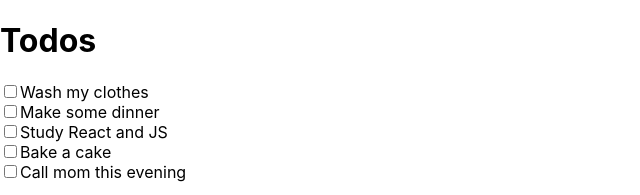
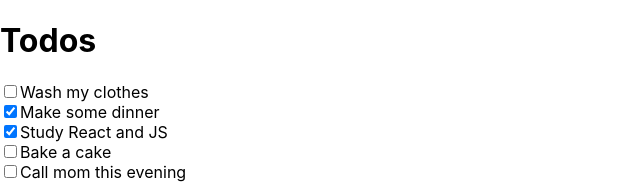
Before and after one commit to takumab/simpleTodoReact, a React (Create React App) app: page / in a window 1280 px wide. Shown: the top 195 px of the page, without its empty margins (0-640 px from the left). Built offline with nearby package versions, Linux system fonts and the light colour scheme.

Commit message:
Add onChange event

```diff
--- a/src/TodoItems.js
+++ b/src/TodoItems.js
@@ -3,7 +3,10 @@ import React from 'react'
 function TodoItems(props) {
     return (
         <div>
-            <input type="checkbox" />
+            <input type="checkbox"
+                checked={props.item.completed}
+                onChange={() => console.log('Changed')}
+            />
             <span>{props.item.text}</span>
             <br/>
         </div>
```
Also changed, not shown: 1 other file (tests, documents, lock files or other folders).
